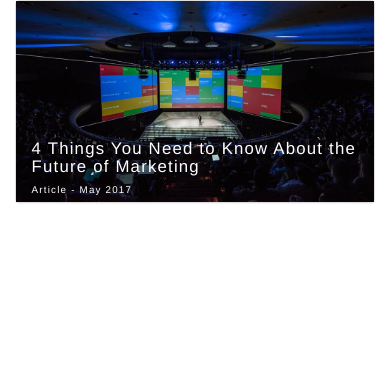
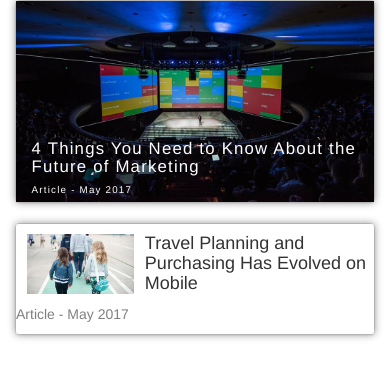
Before and after one commit to coreysnightout/responsive-design-project, a plain HTML site: page index.html in a window 390 px wide. Drawn offline with Linux system fonts and the light colour scheme.

Commit message:
add new column to mobile size

```diff
--- a/css/scripts.css
+++ b/css/scripts.css
@@ -1,3 +1,9 @@
+
+.panel-body {
+    box-shadow: 0 0 8px grey;
+    /*padding:0 15px 0 15px;*/
+}
+
 .panel-body {
   padding: 0;
 }
@@ -20,3 +26,19 @@
   color: white;
   letter-spacing: 1.2px;
 }
+
+.content2 img {
+  float: left;
+  width: 30%;
+  margin: 0% 3%;
+  margin-bottom: 2%;
+}
+
+.content2 h4 {
+  margin-right: 2%;
+}
+
+.content2 p {
+  margin-right: 2%;
+  color: grey;
+}
--- a/index.html
+++ b/index.html
@@ -22,6 +22,17 @@
             </div>
           </div>
         </div>
+        <div class="col-xs-12 col-sm-12 col-md-12 col-lg-6">
+          <div class="panel panel-default">
+            <div class="panel-body">
+              <div class="content2">
+                <img src="img/girls-walking.jpg" alt="two girls walking" class="img-responsive">
+                <h4>Travel Planning and Purchasing Has Evolved on Mobile</h4>
+                <p>Article - May 2017</p>
+              </div>
+            </div>
+          </div>
+        </div>
       </div>
     </div>
   </body>
```
Also changed, not shown: img/girls-walking.jpg (renamed from img/download-1.jpg).
